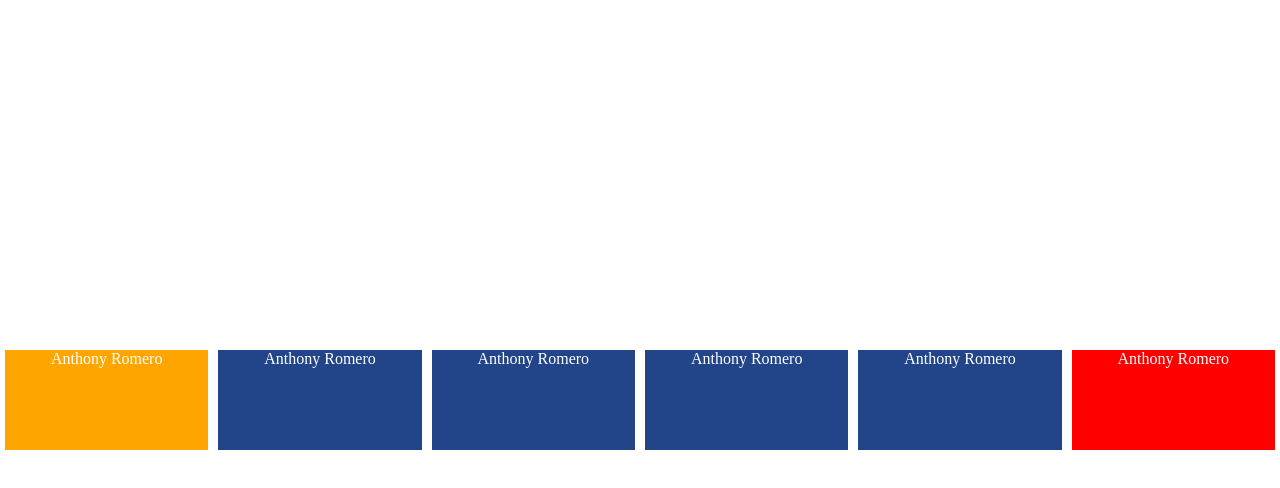
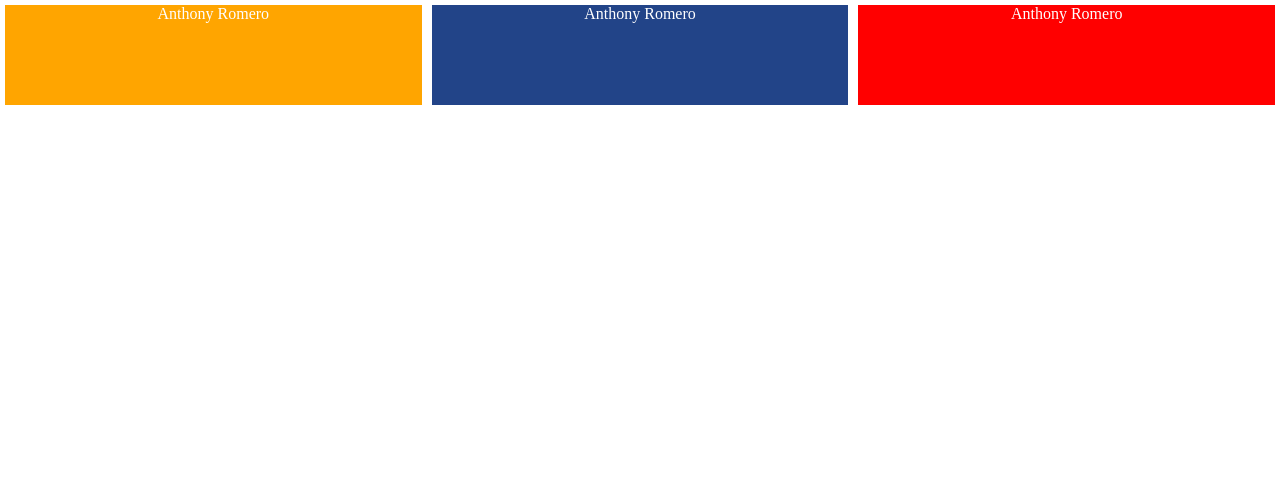
Before and after one commit to antho1810/CSS-2, a website: page index 2.html in a window 1280 px wide. Drawn offline with nearby package versions, Linux system fonts and the light colour scheme.

Commit message:
Flex item

```diff
--- a/index 2.html
+++ b/index 2.html
@@ -17,9 +17,9 @@
     <div class="flex-container">
       <div class="flex-item orange">Anthony Romero</div>
       <div class="flex-item">Anthony Romero</div>
-      <div class="flex-item">Anthony Romero</div>
-      <div class="flex-item">Anthony Romero</div>
-      <div class="flex-item">Anthony Romero</div>
+      <!-- <div class="flex-item">Anthony Romero</div> -->
+      <!-- <div class="flex-item">Anthony Romero</div> -->
+      <!-- <div class="flex-item">Anthony Romero</div> -->
       <div class="flex-item red">Anthony Romero</div>
     </div>
 
--- a/style 2.css
+++ b/style 2.css
@@ -6,11 +6,11 @@
 
 .flex-container{
   display: flex;
-  flex-wrap: wrap-reverse;
-  justify-content: space-evenly;
+  /* flex-wrap: wrap-reverse; */
+  /* justify-content: space-evenly; */
   height: 100vh;
  /* align-items: center;  */
- align-content: center;
+ /* align-content: center; */
   /* flex-direction: column; */
   /* transform: rotate(90deg);
   margin-right: 127px;
@@ -23,7 +23,7 @@
   margin: 5px;
   height: 100px;
   min-width: 120px;
-  flex: 1;
+  flex-grow: 1;
   text-align: center;
 
 }
@@ -34,9 +34,16 @@
 
 .red{
   background: red;
+  align-self: baseline;
 }
 
-
+/* Flex -- estas son propiedades para los items
+-- align-self: alineacion en el cross-axis
+-- margin: actua diferente dentro de un contenedor flex, por que
+en vez de quedarse en el ubicacion que uno lo pone, va al contrario de
+esa orden
+-- flex-grow
+*/
 
 /* Flex -- estas son propiedades para los contenedores de los items
 -- display:flex hay que darle un alto y un ancho por que si no no aparecen
```
